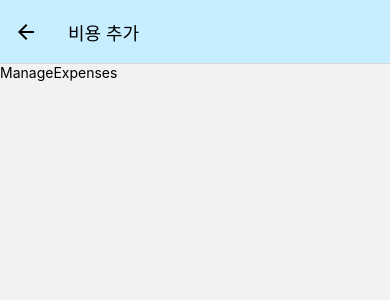
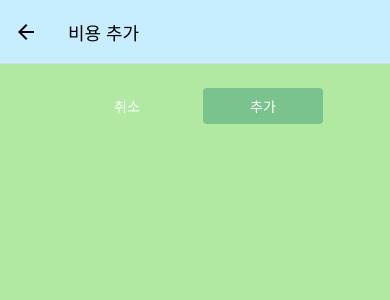
Before and after one commit to zlzlzlmo/react-native-study4, a React Native app: screen /ManageExpenses in a window 390 px wide. Shown: the top 300 px of the page. Built offline with nearby package versions, Linux system fonts and the light colour scheme.

Commit message:
버튼 컴포넌트 생성 후 스타일링

```diff
--- /dev/null
+++ b/src/components/ui/Button.tsx
@@ -0,0 +1,52 @@
+import { Pressable, StyleSheet, Text, View } from "react-native";
+import React from "react";
+import { GlobalStyles } from "../../constants/styles";
+
+interface ButtonProps {
+  onPress: () => void;
+  children: string;
+  mode?: "flat";
+  style?: any;
+}
+
+const Button = ({ onPress, children, mode, style }: ButtonProps) => {
+  return (
+    <View style={style}>
+      <Pressable
+        onPress={onPress}
+        style={({ pressed }) => pressed && styles.pressed}
+      >
+        <View style={[styles.button, mode === "flat" && styles.flat]}>
+          <Text style={[styles.buttonText, mode === "flat" && styles.flatText]}>
+            {children}
+          </Text>
+        </View>
+      </Pressable>
+    </View>
+  );
+};
+
+export default Button;
+
+const styles = StyleSheet.create({
+  button: {
+    borderRadius: 4,
+    padding: 8,
+    backgroundColor: GlobalStyles.colors.subColor,
+  },
+  flat: {
+    backgroundColor: "transparent",
+  },
+  buttonText: {
+    color: GlobalStyles.colors.whiteColor,
+    textAlign: "center",
+  },
+  flatText: {
+    color: GlobalStyles.colors.whiteColor,
+  },
+  pressed: {
+    opacity: 0.7,
+    backgroundColor: GlobalStyles.colors.subColor3,
+    borderRadius: 4,
+  },
+});
--- a/src/screens/ManageExpenses.tsx
+++ b/src/screens/ManageExpenses.tsx
@@ -2,6 +2,10 @@ import { StyleSheet, Text, View } from "react-native";
 import React, { useLayoutEffect } from "react";
 import { StackScreenProps } from "@react-navigation/stack";
 import { RootStackParamList } from "../../App";
+import IconButton from "../components/ui/IconButton";
+import { Entypo } from "@expo/vector-icons";
+import { GlobalStyles } from "../constants/styles";
+import Button from "../components/ui/Button";
 
 type Props = StackScreenProps<RootStackParamList, "ManageExpenses">;
 
@@ -17,13 +21,59 @@ const ManageExpenses = ({ route, navigation }: Props) => {
     });
   }, [navigation, isEditing]);
 
+  const deleteExpenseHandler = () => {};
+
+  const cancelHandler = () => {};
+
+  const confirmHandler = () => {};
+
   return (
-    <View>
-      <Text>ManageExpenses</Text>
+    <View style={styles.container}>
+      <View style={styles.buttons}>
+        <Button style={styles.button} mode="flat" onPress={cancelHandler}>
+          취소
+        </Button>
+        <Button style={styles.button} onPress={confirmHandler}>
+          {isEditing ? "변경" : "추가"}
+        </Button>
+      </View>
+      {isEditing && (
+        <View style={styles.deleteContainer}>
+          <Entypo
+            name="trash"
+            size={36}
+            color={GlobalStyles.colors.subColor}
+            onPress={deleteExpenseHandler}
+          />
+        </View>
+      )}
     </View>
   );
 };
 
 export default ManageExpenses;
 
-const styles = StyleSheet.create({});
+const styles = StyleSheet.create({
+  container: {
+    flex: 1,
+    padding: 24,
+    backgroundColor: GlobalStyles.colors.mainColor,
+  },
+  buttons: {
+    flexDirection: "row",
+    justifyContent: "center",
+    alignItems: "center",
+  },
+  button: {
+    minWidth: 120,
+    marginHorizontal: 8,
+  },
+
+  deleteContainer: {
+    marginTop: 16,
+    paddingTop: 8,
+    borderTopWidth: 2,
+    borderTopColor: GlobalStyles.colors.subColor,
+    alignItems: "center",
+  },
+});
```
